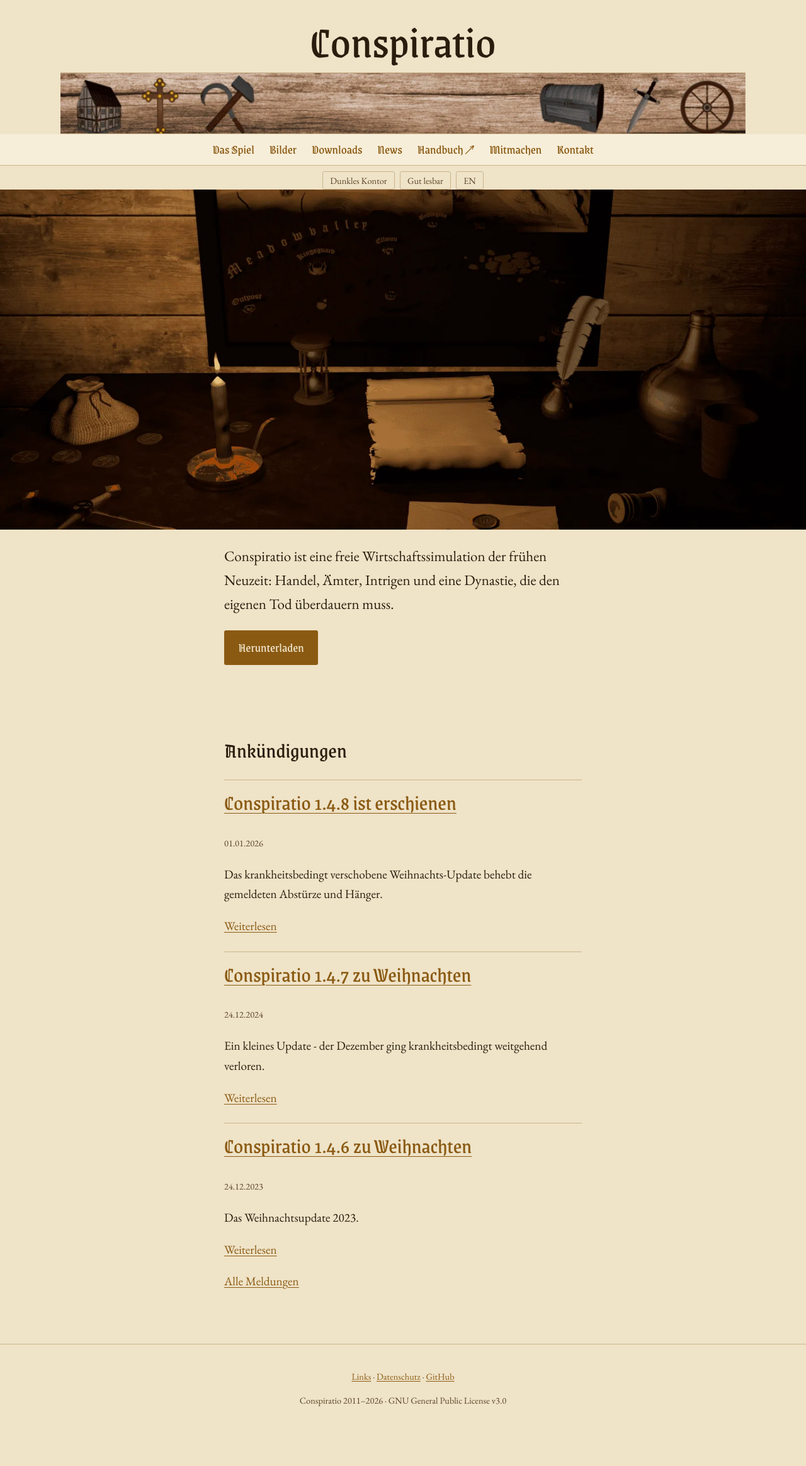
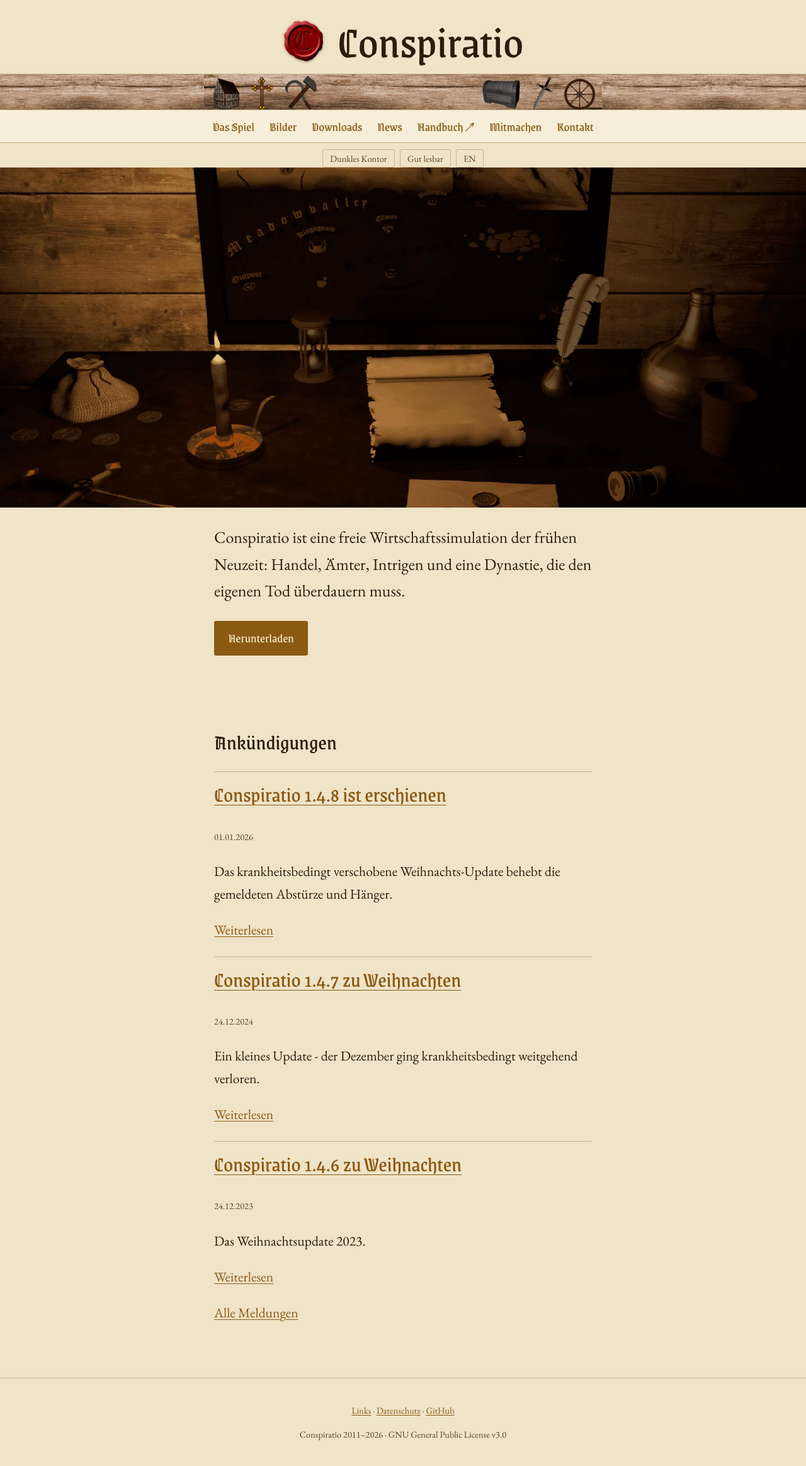
Before and after one commit to Conspiratio/conspiratio.github.io, a Jekyll site: the page built from index.html, in a window 1280 px wide. Shown: the whole page at 63% size. Built offline with Jekyll 4.4.1, drawn with Linux system fonts in a browser that asks for light colours; before the commit the page ends 2274 px from its top, so only the background shows below that.

Commit message:
Breite Schirme nutzen, Zierbalken über die volle Breite, Siegel sichtbar
Auf FullHD und 4K stand die Seite bisher als schmale Säule in viel Leere: Die
Textspalte war fest auf 38rem, Galerie und Zierbalken hörten bei 68rem auf.
Jetzt wächst die Textspalte mit (clamp 38-52rem, rund 90 Zeichen als
Obergrenze - darüber wird das Zurückspringen an den Zeilenanfang mühsam), die
Schrift skaliert bis 1,35rem, und die Galerie nutzt bis 104rem bei größeren
Kacheln.

Der Zierbalken läuft über die volle Fensterbreite und besteht dafür aus zwei
Lagen: die Symbolleiste mittig in ihrem eigenen Seitenverhältnis, darunter eine
gekachelte Holzleiste. Die Kachel stammt aus dem glatten Mittelstück des
Balkens und ist an sich selbst gespiegelt - dadurch ist sie nahtlos (gemessen:
Kantenabweichung 0,0 gegenüber 42 beim ungespiegelten Original). Breitziehen
schied aus, weil die Symbole verzerrt würden.

Das Wachssiegel mit dem Fraktur-C lag bisher nur als Favicon im Repo und war
nirgends zu sehen. Es steht jetzt neben dem Schriftzug, skaliert in em mit ihm
mit und trägt einen weichen Schatten, damit sein dunkelroter Rand auch im
dunklen Thema stehen bleibt.

Co-Authored-By: Claude Opus 5 <noreply@anthropic.com>

```diff
--- a/_layouts/basis.html
+++ b/_layouts/basis.html
@@ -25,10 +25,16 @@
 <body>
   <a class="zum-inhalt" href="#inhalt">Zum Inhalt springen</a>
   <header class="kopf">
-    <a class="wortmarke" href="/">Conspiratio</a>
+    <a class="wortmarke" href="/">
+      {%- comment -%}
+      Das Siegel lag bisher nur als Favicon im Repo. alt="" ist richtig: Der
+      Name steht direkt daneben, eine Wiederholung waere fuer Screenreader nur
+      Laerm.
+      {%- endcomment -%}
+      <img class="siegel" src="/assets/bilder/logo-siegel.webp" alt=""
+           width="180" height="180">Conspiratio</a>
   </header>
-  <img class="zierbalken" src="/assets/bilder/zierbalken.webp" alt=""
-       width="1000" height="88">
+  <div class="zierbalken" role="presentation"></div>
   {%- include navigation.html -%}
   {%- include schalter.html -%}
   <main id="inhalt">
--- a/assets/css/conspiratio.css
+++ b/assets/css/conspiratio.css
@@ -30,7 +30,13 @@
   --schrift-text:   "EB Garamond", Georgia, serif;
   --zeilenhoehe:    1.65;
   --buchstabenabstand: 0;
-  --spaltenbreite:  38rem;   /* rund 70 Zeichen */
+
+  /* Die Textspalte waechst mit dem Fenster, statt bei 38rem stehenzubleiben:
+     Auf FullHD und 4K wirkte die Seite sonst verloren. Die Obergrenze haelt
+     die Zeile bei rund 90 Zeichen - darueber wird das Zurueckspringen an den
+     Zeilenanfang muehsam. */
+  --spaltenbreite:  clamp(38rem, 50vw, 52rem);
+  --tafelbreite:    clamp(68rem, 92vw, 104rem);   /* Galerie und breite Blöcke */
 }
 
 /* ---------- Dunkles Thema: das Kontor bei Kerzenlicht ---------- */
@@ -71,7 +77,7 @@ body {
   background: var(--grund);
   color: var(--schrift);
   font-family: var(--schrift-text);
-  font-size: clamp(1.05rem, 0.98rem + 0.35vw, 1.2rem);
+  font-size: clamp(1.05rem, 0.95rem + 0.5vw, 1.35rem);
   line-height: var(--zeilenhoehe);
   letter-spacing: var(--buchstabenabstand);
 }
@@ -102,20 +108,37 @@ img { max-width: 100%; height: auto; }
 /* ---------- Kopf ---------- */
 .kopf { text-align: center; padding: 1.5rem 1rem 0.5rem; }
 .wortmarke {
+  display: inline-flex; align-items: center; gap: 0.3em;
   font-size: clamp(2.5rem, 1.6rem + 4vw, 4.5rem);
   text-decoration: none; color: var(--schrift);
 }
 
+/* Das rote Wachssiegel mit dem Fraktur-C. Es waechst mit der Wortmarke (em,
+   nicht px) und traegt einen weichen Schatten, damit es auf hellem wie auf
+   dunklem Grund plastisch bleibt - ohne ihn verschwindet der dunkelrote Rand
+   im dunklen Thema fast. */
+.siegel {
+  height: 0.92em;
+  width: auto;
+  flex: none;
+  filter: drop-shadow(0 1px 2px rgb(0 0 0 / 0.35));
+}
+
 /* Der Holzbalken mit Fachwerkhaus, Kreuz, Hammer, Truhe, Schwert und Wagenrad
-   aus der alten Seite. Kein Hintergrundbild, sondern ein echtes: Gekachelt
-   zeigte er eine deutliche Naht (die Kanten weichen um 42 von 255 ab), und
-   beschneiden verbietet sich, weil die Symbole genau an den Raendern sitzen.
-   So skaliert er stattdessen mit - auf dem Telefon wird er schmaler. */
+   aus der alten Seite. Er laeuft ueber die volle Fensterbreite und besteht
+   dafuer aus zwei Lagen: die Symbolleiste mittig in ihrem eigenen Seitenver-
+   haeltnis, darunter eine gekachelte Holzleiste, die den Rest fuellt.
+
+   Warum nicht einfach das Originalbild kacheln: Seine Kanten weichen um 42 von
+   255 ab, die Naht waere deutlich sichtbar. Die Kachel stammt daher aus dem
+   glatten Mittelstueck und ist an sich selbst gespiegelt - damit ist sie
+   nahtlos (gemessen: Abweichung 0,0). Und einfach breitziehen verbietet sich,
+   weil die Symbole verzerrt wuerden. */
 .zierbalken {
-  display: block;
-  width: 100%;
-  max-width: 68rem;
-  margin: 0 auto;
+  height: clamp(44px, 4.5vw, 88px);
+  background:
+    url("/assets/bilder/zierbalken.webp") no-repeat center / auto 100%,
+    url("/assets/bilder/holzleiste.webp") repeat-x center / auto 100%;
   border-block: 1px solid var(--linie);
 }
 :root[data-thema="dunkel"] .zierbalken { filter: brightness(0.72); }
@@ -167,8 +190,8 @@ img { max-width: 100%; height: auto; }
 .vorspann { font-size: 1.2em; }
 
 .galerie {
-  display: grid; gap: 1rem; grid-template-columns: repeat(auto-fill, minmax(240px, 1fr));
-  max-width: 68rem; margin: 0 auto; padding: 0 1.25rem; list-style: none;
+  display: grid; gap: 1.25rem; grid-template-columns: repeat(auto-fill, minmax(300px, 1fr));
+  max-width: var(--tafelbreite); margin: 0 auto; padding: 0 1.25rem; list-style: none;
 }
 .galerie figure { margin: 0; }
 .galerie figcaption { font-size: 0.9rem; color: var(--schrift-leise); }
```
Also changed, not shown: assets/bilder/holzleiste.webp (added), assets/bilder/logo-siegel.webp (added).
